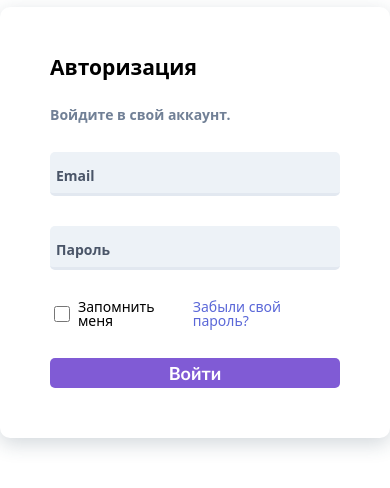
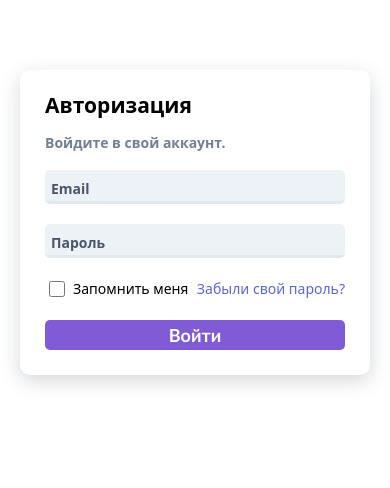
Before and after one commit to krava9999/review, a plain HTML site: page index.html in a window 390 px wide. Shown: the part 200-688 px from the top of the page. Drawn offline with Linux system fonts and the light colour scheme.

Commit message:
фикс мобильной версии

```diff
--- a/css/style.scss
+++ b/css/style.scss
@@ -121,6 +121,8 @@ $mobileFontSize: 14px;
 @media (max-width:1023px) {
     .appForm {
         width: 400px;
+        padding: 45px 45px;
+        gap: 25px;
 
         &__heading {
             font-size: 28px;
@@ -147,21 +149,22 @@ $mobileFontSize: 14px;
 @media (max-width:767px) {
     .appForm {
         width: 300px;
+        gap: 20px;
+        padding: 25px;
 
         &__heading {
             font-size: 21px;
         }
 
         &__prompt {
-            font-size: 14px;
+            font-size: $mobileFontSize;
         }
 
         &__data {
-            height: 35px;
+            height: 25px;
             border-bottom: 3px solid #e2e8f0;
             padding: 6px 4px 0 6px;
-            font-size: 14px;
-            font-weight: 300;
+            font-size: $mobileFontSize;
 
             &:hover {
                 box-shadow: 0px 3px 6px 0px rgba(4, 60, 80, 0.2);
@@ -172,7 +175,7 @@ $mobileFontSize: 14px;
             }
 
             &::placeholder {
-                font-size: 14px;
+                font-size: $mobileFontSize;
 
             }
         }
@@ -185,13 +188,13 @@ $mobileFontSize: 14px;
         }
 
         &__labelPass {
-            font-size: 14px;
+            font-size: $mobileFontSize;
             margin-left: 5px;
             font-weight: 500;
         }
 
         &__helpPass {
-            font-size: 14px;
+            font-size: $mobileFontSize;
         }
 
         &__signIn {
```
Also changed, not shown: css/style.css, 1 other file.
